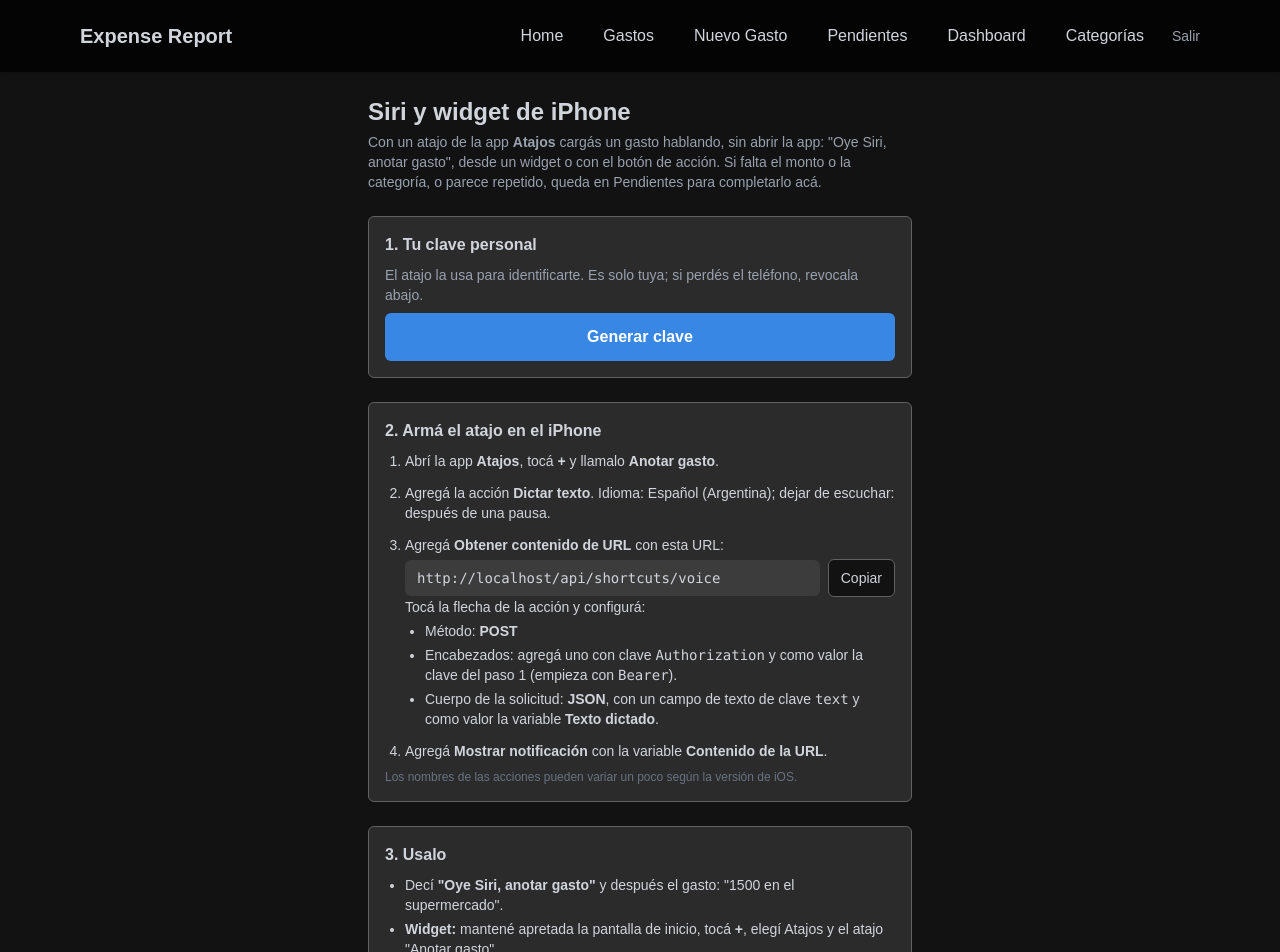
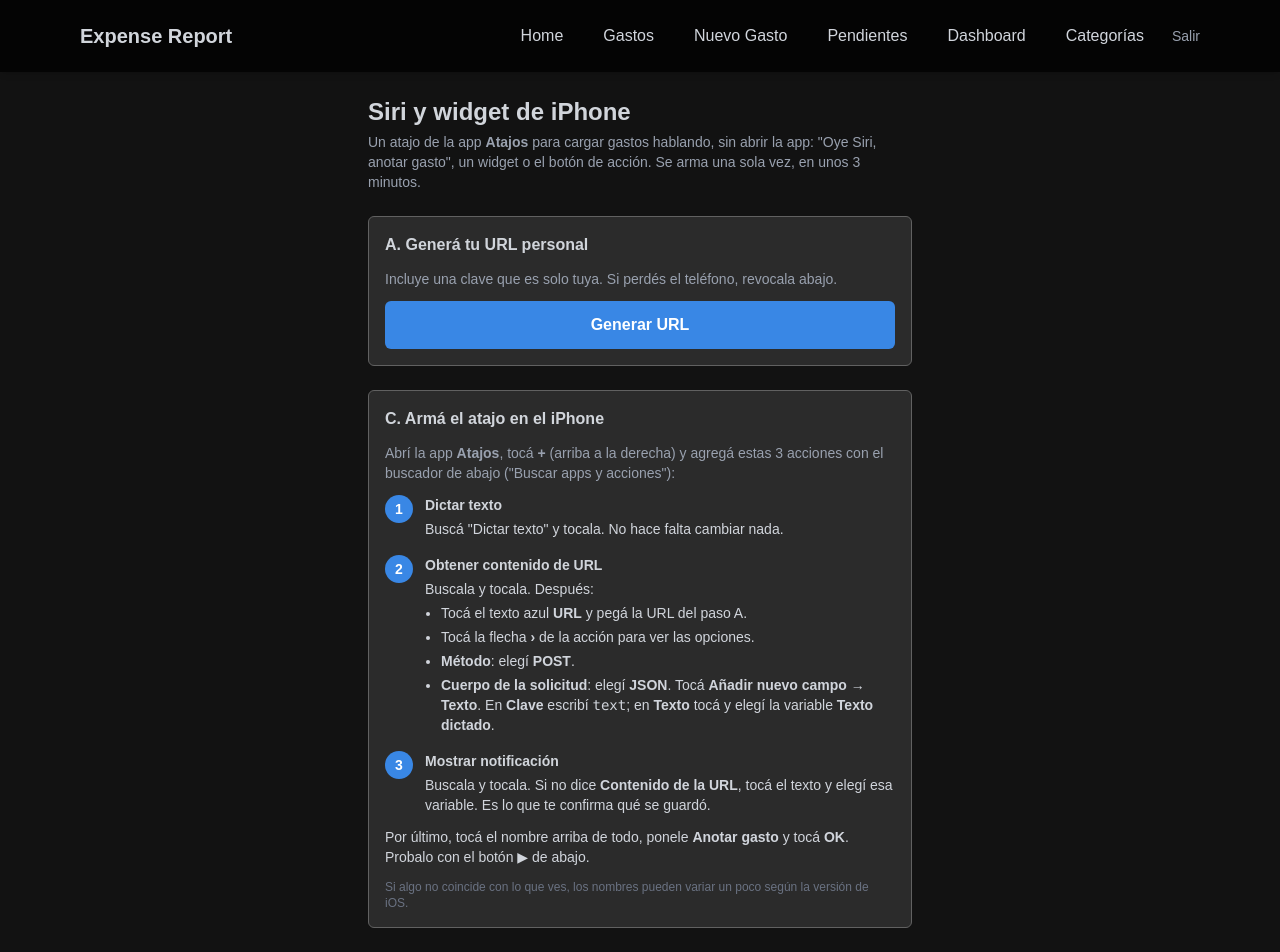
Before and after one commit to luke-vz/expense-report, a Next.js app: page /shortcuts in a window 1280 px wide. Shown: the top 952 px of the page. Built offline with nearby package versions, Linux system fonts and the light colour scheme; no server answers; the database is empty.

Commit message:
simpler siri shortcut setup: key in the url, lenient body, test button

```diff
--- a/app/api/shortcuts/voice/route.ts
+++ b/app/api/shortcuts/voice/route.ts
@@ -7,6 +7,40 @@ import { createExpenses, findDuplicate, type NewExpense } from "@/lib/expenseSto
 import { formatAmount, formatDate } from "@/lib/format";
 
 const MAX_TEXT = 300;
+
+/**
+ * The dictated sentence, whatever body type Atajos was set to: JSON { text }, form fields
+ * (urlencoded or multipart) with `text`, or the plain body. Lenient on purpose: a wrong
+ * "Cuerpo de la solicitud" choice on the phone shouldn't break the shortcut.
+ */
+async function sentenceFrom(req: NextRequest): Promise<string> {
+  const type = req.headers.get("content-type") ?? "";
+  if (type.includes("multipart/form-data")) {
+    const form = await req.formData().catch(() => null);
+    const value = form?.get("text") ?? [...(form?.values() ?? [])].find((v) => typeof v === "string" && v.trim());
+    return typeof value === "string" ? value.trim() : "";
+  }
+  const raw = (await req.text().catch(() => "")).trim();
+  // JSON first, whatever the declared content type (a JSON body sent as a "form" still works)
+  try {
+    const json = JSON.parse(raw);
+    if (typeof json?.text === "string") return json.text.trim();
+    if (typeof json === "string") return json.trim();
+  } catch {
+    // not JSON
+  }
+  if (type.includes("application/x-www-form-urlencoded")) {
+    const form = new URLSearchParams(raw);
+    const value = form.get("text") ?? [...form.values()].find((v) => v.trim());
+    if (value) return value.trim();
+  }
+  return raw;
+}
+
+// Atajos defaults to GET: answer with the fix instead of a bare 405, it shows in the notification
+export function GET() {
+  return reply('En el atajo, en "Obtener contenido de URL", cambiá el Método a POST.', 405);
+}
 
 // Plain text: the Atajos shortcut shows the response as-is in a notification
 const reply = (message: string, status = 200) =>
@@ -18,26 +52,21 @@ const dayLabel = (day: string, today: string) => {
   return day === today ? "hoy" : day === yesterday ? "ayer" : formatDate(day);
 };
 
-// POST /api/shortcuts/voice — called by the iPhone "Anotar gasto" shortcut (Siri, widget,
-// Action button) with "Authorization: Bearer <personal key>" and the dictated sentence,
-// as JSON { text } or as the plain-text body. Outside the session middleware on purpose.
+// POST /api/shortcuts/voice?key=<personal key> — called by the iPhone "Anotar gasto"
+// shortcut (Siri, widget, Action button) with the dictated sentence in the body (any format,
+// see sentenceFrom). Outside the session middleware on purpose: the key authenticates.
 //
 // Complete sentences are saved right away. Two cases go to "Pendientes" instead, to be
 // finished in the app: something missing (amount or category), or a possible duplicate
 // (the shortcut has no way to ask for confirmation).
 export async function POST(req: NextRequest) {
-  const user = await authenticateToken(req);
+  // ?dryRun=1 (the "Probar" button on /shortcuts): interpret and report, never save
+  const dryRun = new URL(req.url).searchParams.get("dryRun") === "1";
+  const user = await authenticateToken(req, { touch: !dryRun });
   if (!user) return reply("La clave no es válida o fue revocada. Generá una nueva en la app.", 401);
   if (!aiAvailable()) return reply("La IA no está configurada en la app.", 503);
 
-  const raw = await req.text().catch(() => "");
-  let text = raw.trim();
-  try {
-    const json = JSON.parse(raw);
-    if (typeof json?.text === "string") text = json.text.trim();
-  } catch {
-    // not JSON: the body is the sentence itself
-  }
+  const text = await sentenceFrom(req);
   if (!text) return reply("No llegó ningún texto. ¿Se dictó algo?", 400);
   if (text.length > MAX_TEXT) return reply("El texto es demasiado largo.", 400);
 
@@ -58,6 +87,7 @@ export async function POST(req: NextRequest) {
     ai.installments && ai.amount && Math.round(ai.amount * 100) >= ai.installments ? ai.installments : 1;
 
   const toPending = async (reason: string) => {
+    if (dryRun) return reply(`Prueba OK. Esto quedaría en Pendientes (${reason}).`);
     // No `note`: on completion a note would win over the AI's cleaner title ("Supermercado")
     await prisma.pendingExpense.create({
       data: {
@@ -89,13 +119,6 @@ export async function POST(req: NextRequest) {
     return toPending("parece repetido de uno ya cargado");
   }
 
-  try {
-    await createExpenses(data, { installments, author });
-  } catch (err) {
-    console.error("shortcut voice save failed", err);
-    return reply("No pude guardar el gasto. Probá de nuevo o cargalo en la app.", 500);
-  }
-
   const parts = [
     formatAmount(ai.amount, ai.currency),
     data.title,
@@ -103,5 +126,13 @@ export async function POST(req: NextRequest) {
     dayLabel(ai.date, today),
     installments > 1 && `${installments} cuotas`,
   ].filter(Boolean);
+  if (dryRun) return reply(`Prueba OK. Se guardaría: ${parts.join(" · ")}`);
+
+  try {
+    await createExpenses(data, { installments, author });
+  } catch (err) {
+    console.error("shortcut voice save failed", err);
+    return reply("No pude guardar el gasto. Probá de nuevo o cargalo en la app.", 500);
+  }
   return reply(`Guardado: ${parts.join(" · ")}`);
 }
--- a/app/shortcuts/page.tsx
+++ b/app/shortcuts/page.tsx
@@ -16,7 +16,7 @@ const when = (iso: string | null) =>
 function Copyable({ value, label }: { value: string; label: string }) {
   const [copied, setCopied] = useState(false);
   return (
-    <div className="mt-1 flex items-center gap-2">
+    <div className="mt-2 flex items-center gap-2">
       <code className="bg-input min-w-0 flex-1 truncate rounded-md px-3 py-2 text-sm" aria-label={label}>
         {value}
       </code>
@@ -27,19 +27,35 @@ function Copyable({ value, label }: { value: string; label: string }) {
           setCopied(true);
           setTimeout(() => setCopied(false), 2000);
         }}
-        className="bg-boton shrink-0 rounded-md px-3 py-2 text-sm"
+        className="shrink-0 rounded-md bg-[#3987e5] px-4 py-2 text-sm font-semibold text-white"
       >
-        {copied ? "Copiado ✓" : "Copiar"}
+        {copied ? "Copiada ✓" : "Copiar"}
       </button>
     </div>
   );
 }
 
+// One action of the Atajos shortcut, with the exact names of the iPhone buttons
+function Action({ n, title, children }: { n: number; title: string; children: React.ReactNode }) {
+  return (
+    <li className="flex gap-3">
+      <span className="flex h-7 w-7 shrink-0 items-center justify-center rounded-full bg-[#3987e5] text-sm font-bold text-white">
+        {n}
+      </span>
+      <div className="min-w-0 text-sm">
+        <p className="font-semibold">{title}</p>
+        <div className="mt-1 space-y-1 text-gray-300">{children}</div>
+      </div>
+    </li>
+  );
+}
+
 export default function ShortcutsPage() {
   const [tokens, setTokens] = useState<Token[] | null>(null);
-  const [newToken, setNewToken] = useState<string | null>(null);
+  const [shortcutUrl, setShortcutUrl] = useState<string | null>(null);
   const [busy, setBusy] = useState(false);
-  const [origin, setOrigin] = useState("");
+  const [sample, setSample] = useState("1500 en el supermercado");
+  const [testResult, setTestResult] = useState<{ ok: boolean; text: string } | null>(null);
 
   const load = useCallback(async () => {
     const res = await fetch("/api/tokens");
@@ -47,7 +63,6 @@ export default function ShortcutsPage() {
   }, []);
 
   useEffect(() => {
-    setOrigin(window.location.origin);
     load();
   }, [load]);
 
@@ -63,8 +78,27 @@ export default function ShortcutsPage() {
       alert("No se pudo generar la clave.");
       return;
     }
-    setNewToken((await res.json()).token);
+    const { token } = await res.json();
+    // The key travels in the URL: one thing to paste in Atajos, no headers to set up
+    setShortcutUrl(`${window.location.origin}/api/shortcuts/voice?key=${token}`);
+    setTestResult(null);
     load();
+  };
+
+  // Calls the endpoint exactly like the shortcut would, but without saving (dryRun)
+  const test = async () => {
+    if (!shortcutUrl) return;
+    setTestResult(null);
+    try {
+      const res = await fetch(`${shortcutUrl}&dryRun=1`, {
+        method: "POST",
+        headers: { "Content-Type": "application/json" },
+        body: JSON.stringify({ text: sample }),
+      });
+      setTestResult({ ok: res.ok, text: await res.text() });
+    } catch {
+      setTestResult({ ok: false, text: "No se pudo conectar." });
+    }
   };
 
   const revoke = async (token: Token) => {
@@ -74,90 +108,128 @@ export default function ShortcutsPage() {
     load();
   };
 
-  const url = `${origin}/api/shortcuts/voice`;
-  const step = "rounded-md bg-secundario border-card p-4 space-y-2";
+  const card = "rounded-md bg-secundario border-card p-4 space-y-3";
 
   return (
     <div className="max-w-xl mx-auto px-4 py-6 space-y-6">
       <div>
         <h1 className="text-2xl font-bold">Siri y widget de iPhone</h1>
         <p className="mt-1 text-sm text-gray-400">
-          Con un atajo de la app <strong>Atajos</strong> cargás un gasto hablando, sin abrir la app: &quot;Oye Siri,
-          anotar gasto&quot;, desde un widget o con el botón de acción. Si falta el monto o la categoría, o parece
-          repetido, queda en Pendientes para completarlo acá.
+          Un atajo de la app <strong>Atajos</strong> para cargar gastos hablando, sin abrir la app: &quot;Oye Siri,
+          anotar gasto&quot;, un widget o el botón de acción. Se arma una sola vez, en unos 3 minutos.
         </p>
       </div>
 
-      <section className={step}>
-        <h2 className="font-semibold">1. Tu clave personal</h2>
-        {newToken ? (
+      {/* Paso A: la URL con la clave */}
+      <section className={card}>
+        <h2 className="font-semibold">A. Generá tu URL personal</h2>
+        {shortcutUrl ? (
           <>
-            <p className="text-sm text-amber-400">Copiala ahora: no se vuelve a mostrar.</p>
-            <Copyable value={`Bearer ${newToken}`} label="Clave para el encabezado Authorization" />
+            <p className="text-sm text-amber-400">
+              Copiala y guardala hasta terminar el atajo: no se vuelve a mostrar. Si la perdés, generá otra.
+            </p>
+            <Copyable value={shortcutUrl} label="URL del atajo" />
           </>
         ) : (
           <>
-            <p className="text-sm text-gray-400">El atajo la usa para identificarte. Es solo tuya; si perdés el teléfono, revocala abajo.</p>
+            <p className="text-sm text-gray-400">Incluye una clave que es solo tuya. Si perdés el teléfono, revocala abajo.</p>
             <button
               onClick={create}
               disabled={busy}
               className="w-full rounded-md bg-[#3987e5] py-3 font-semibold text-white disabled:opacity-50"
             >
-              {busy ? "Generando..." : "Generar clave"}
+              {busy ? "Generando..." : "Generar URL"}
             </button>
           </>
         )}
       </section>
 
-      <section className={step}>
-        <h2 className="font-semibold">2. Armá el atajo en el iPhone</h2>
-        <ol className="list-decimal space-y-3 pl-5 text-sm">
+      {/* Paso B: probar que la URL anda, antes de tocar el iPhone */}
+      {shortcutUrl && (
+        <section className={card}>
+          <h2 className="font-semibold">B. Probala desde acá</h2>
+          <p className="text-sm text-gray-400">Hace lo mismo que el atajo, pero no guarda nada.</p>
+          <div className="flex gap-2">
+            <input
+              value={sample}
+              onChange={(e) => setSample(e.target.value)}
+              aria-label="Frase de prueba"
+              className="bg-input min-w-0 flex-1 rounded-md p-2 text-sm"
+            />
+            <button onClick={test} className="bg-boton shrink-0 rounded-md px-4 text-sm">
+              Probar
+            </button>
+          </div>
+          {testResult && (
+            <p className={`text-sm ${testResult.ok ? "text-green-400" : "text-red-400"}`}>{testResult.text}</p>
+          )}
+        </section>
+      )}
+
+      {/* Paso C: armar el atajo */}
+      <section className={card}>
+        <h2 className="font-semibold">C. Armá el atajo en el iPhone</h2>
+        <p className="text-sm text-gray-400">
+          Abrí la app <strong>Atajos</strong>, tocá <strong>+</strong> (arriba a la derecha) y agregá estas 3 acciones
+          con el buscador de abajo (&quot;Buscar apps y acciones&quot;):
+        </p>
+        <ol className="space-y-4">
+          <Action n={1} title="Dictar texto">
+            <p>Buscá &quot;Dictar texto&quot; y tocala. No hace falta cambiar nada.</p>
+          </Action>
+          <Action n={2} title="Obtener contenido de URL">
+            <p>Buscala y tocala. Después:</p>
+            <ul className="list-disc space-y-1 pl-4">
               <li>
-            Abrí la app <strong>Atajos</strong>, tocá <strong>+</strong> y llamalo <strong>Anotar gasto</strong>.
+                Tocá el texto azul <strong>URL</strong> y pegá la URL del paso A.
               </li>
               <li>
-            Agregá la acción <strong>Dictar texto</strong>. Idioma: Español (Argentina); dejar de escuchar: después de
-            una pausa.
+                Tocá la flecha <strong>›</strong> de la acción para ver las opciones.
               </li>
               <li>
-            Agregá <strong>Obtener contenido de URL</strong> con esta URL:
-            <Copyable value={url} label="URL del atajo" />
-            Tocá la flecha de la acción y configurá:
-            <ul className="mt-1 list-disc space-y-1 pl-5">
-              <li>
-                Método: <strong>POST</strong>
+                <strong>Método</strong>: elegí <strong>POST</strong>.
               </li>
               <li>
-                Encabezados: agregá uno con clave <code>Authorization</code> y como valor la clave del paso 1 (empieza
-                con <code>Bearer</code>).
+                <strong>Cuerpo de la solicitud</strong>: elegí <strong>JSON</strong>. Tocá <strong>Añadir nuevo campo</strong>{" "}
+                → <strong>Texto</strong>. En <strong>Clave</strong> escribí <code>text</code>; en <strong>Texto</strong>{" "}
+                tocá y elegí la variable <strong>Texto dictado</strong>.
+              </li>
+            </ul>
+          </Action>
+          <Action n={3} title="Mostrar notificación">
+            <p>
+              Buscala y tocala. Si no dice <strong>Contenido de la URL</strong>, tocá el texto y elegí esa variable. Es
+              lo que te confirma qué se guardó.
+            </p>
+          </Action>
+        </ol>
+        <p className="text-sm text-gray-300">
+          Por último, tocá el nombre arriba de todo, ponele <strong>Anotar gasto</strong> y tocá <strong>OK</strong>.
+          Probalo con el botón ▶ de abajo.
+        </p>
+        <p className="text-xs text-gray-500">
+          Si algo no coincide con lo que ves, los nombres pueden variar un poco según la versión de iOS.
+        </p>
+      </section>
+
+      <section className={card}>
+        <h2 className="font-semibold">D. Usalo</h2>
+        <ul className="list-disc space-y-1 pl-5 text-sm">
+          <li>
+            <strong>&quot;Oye Siri, anotar gasto&quot;</strong> y después decí el gasto: &quot;1500 en el
+            supermercado&quot;.
           </li>
           <li>
-                Cuerpo de la solicitud: <strong>JSON</strong>, con un campo de texto de clave <code>text</code> y como
-                valor la variable <strong>Texto dictado</strong>.
-              </li>
-            </ul>
-          </li>
-          <li>
-            Agregá <strong>Mostrar notificación</strong> con la variable <strong>Contenido de la URL</strong>.
-          </li>
-        </ol>
-        <p className="text-xs text-gray-500">Los nombres de las acciones pueden variar un poco según la versión de iOS.</p>
-      </section>
-
-      <section className={step}>
-        <h2 className="font-semibold">3. Usalo</h2>
-        <ul className="list-disc space-y-1 pl-5 text-sm">
-          <li>
-            Decí <strong>&quot;Oye Siri, anotar gasto&quot;</strong> y después el gasto: &quot;1500 en el supermercado&quot;.
-          </li>
-          <li>
-            <strong>Widget:</strong> mantené apretada la pantalla de inicio, tocá <strong>+</strong>, elegí Atajos y
-            el atajo &quot;Anotar gasto&quot;.
+            <strong>Widget:</strong> mantené apretada la pantalla de inicio → <strong>Editar</strong> →{" "}
+            <strong>Añadir widget</strong> → Atajos → elegí &quot;Anotar gasto&quot;.
           </li>
           <li>
             <strong>Botón de acción</strong> (si tu iPhone lo tiene): Ajustes → Botón de acción → Atajo.
           </li>
         </ul>
+        <p className="text-sm text-gray-400">
+          Si falta el monto o la categoría, o parece repetido, queda en Pendientes para completarlo en la app.
+        </p>
       </section>
 
       <section>
@@ -176,8 +248,14 @@ export default function ShortcutsPage() {
               </button>
             </li>
           ))}
-          {tokens !== null && tokens.length === 0 && <li className="p-3 text-sm text-gray-500">Todavía no generaste ninguna.</li>}
+          {tokens !== null && tokens.length === 0 && (
+            <li className="p-3 text-sm text-gray-500">Todavía no generaste ninguna.</li>
+          )}
         </ul>
+        <p className="mt-2 text-xs text-gray-500">
+          &quot;Último uso&quot; te sirve para saber si el atajo está llegando: si nunca cambia, el atajo no se está
+          conectando.
+        </p>
       </section>
     </div>
   );
```
Also changed, not shown: lib/apiTokens.ts (+14 -5 lines), 1 other file (tests, documents, lock files or other folders). Lines whose indentation alone changed are shown as unchanged.
